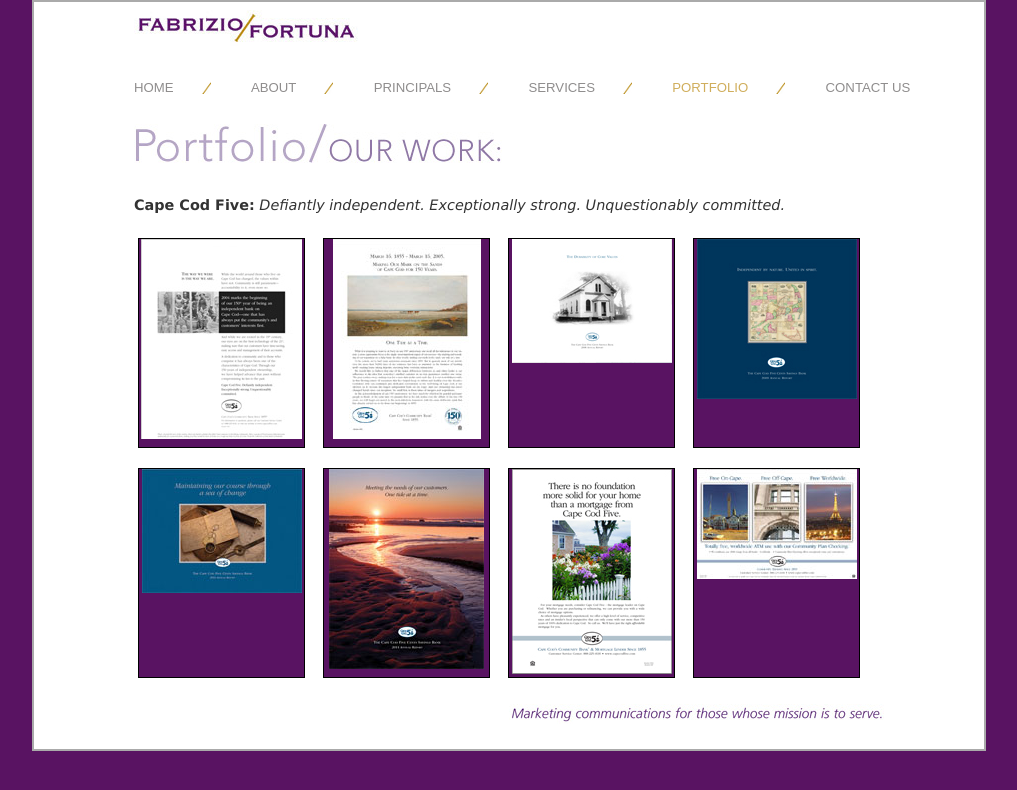
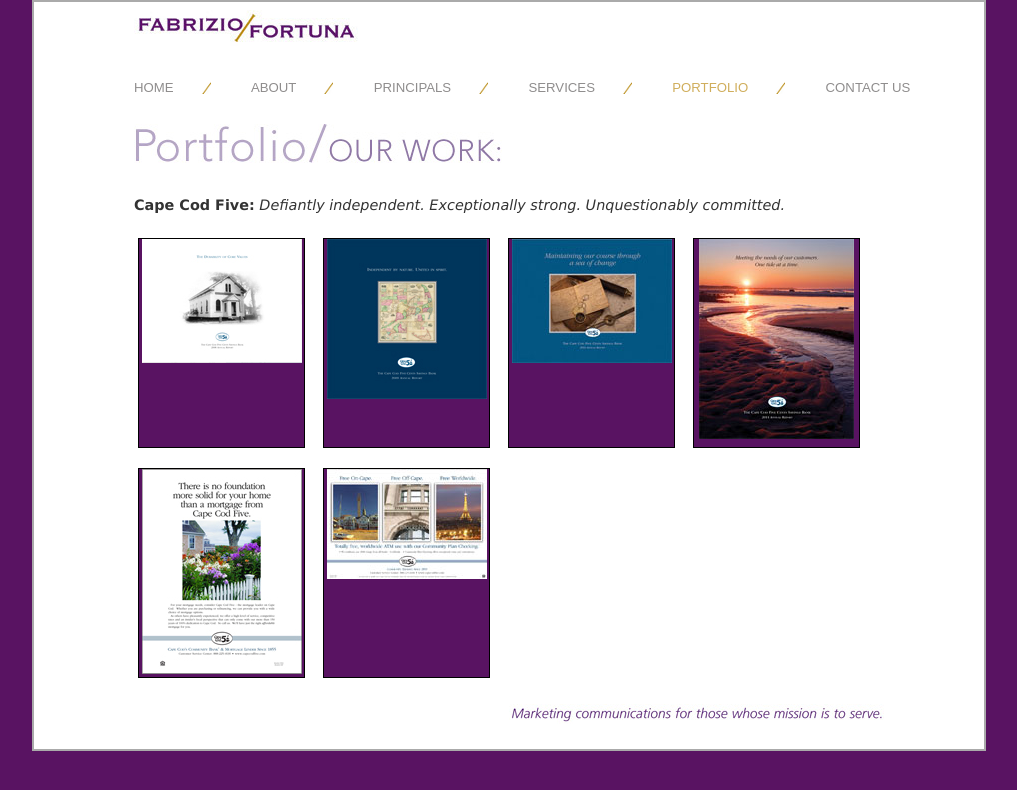
Before and after one commit to cp2boston/fabfor, a plain HTML site: page portfolio-our-work-cc5.html in a window 1280 px wide. Shown: the whole page, without its empty margins (131-1148 px from the left). Drawn offline with Linux system fonts and the light colour scheme.

Commit message:
Cape Cod 5
- Removed first two images
- Relocated first two, second row to first row, last two

```diff
--- a/portfolio-our-work-cc5.html
+++ b/portfolio-our-work-cc5.html
@@ -33,13 +33,11 @@
 		<div class="title span-19 prepend-3"><img src="img/Port_ourwork.jpg" alt="Portfolio-Our Work"></div>
 		<div class="span-19 prepend-3"><p><strong>Cape Cod Five:</strong> <em>Defiantly independent. Exceptionally strong. Unquestionably committed.</em></p></div>
 		<div class="span-19 prepend-3">
-			<div class="span-4"><a href="img/cc5/CC5_1.jpg" rel="lightbox"><div class="box-block"><img class="centered" src="img/cc5/CC5_1thmb.jpg" alt=""></div></a></div>
-			<div class="span-4"><a href="img/cc5/CC5_2.jpg" rel="lightbox"><div class="box-block"><img class="centered" src="img/cc5/CC5_2thmb.jpg" alt=""></div></a></div>
 			<div class="span-4"><a href="img/cc5/CC5_3.jpg" rel="lightbox"><div class="box-block"><img class="centered" src="img/cc5/CC5_3thmb.jpg" alt=""></div></a></div>
-			<div class="span-4 last"><a href="img/cc5/CC5_4.jpg" rel="lightbox"><div class="box-block"><img class="centered" src="img/cc5/CC5_4thmb.jpg" alt=""></div></a></div>
+			<div class="span-4"><a href="img/cc5/CC5_4.jpg" rel="lightbox"><div class="box-block"><img class="centered" src="img/cc5/CC5_4thmb.jpg" alt=""></div></a></div>
+			<div class="span-4"><a href="img/cc5/CC5_5.jpg" rel="lightbox"><div class="box-block"><img class="centered" src="img/cc5/CC5_5thmb.jpg" alt=""></div></a></div>
+			<div class="span-4 last"><a href="img/cc5/CC5_6.jpg" rel="lightbox"><div class="box-block"><img class="centered" src="img/cc5/CC5_6thmb.jpg" alt=""></div></a></div>
 			<div class="horizontal-divide span-19 prepend-3">&nbsp;</div>
-			<div class="span-4"><a href="img/cc5/CC5_5.jpg" rel="lightbox"><div class="box-block"><img class="centered" src="img/cc5/CC5_5thmb.jpg" alt=""></div></a></div>
-			<div class="span-4"><a href="img/cc5/CC5_6.jpg" rel="lightbox"><div class="box-block"><img class="centered" src="img/cc5/CC5_6thmb.jpg" alt=""></div></a></div>
 			<div class="span-4"><a href="img/cc5/CC5_7.jpg" rel="lightbox"><div class="box-block"><img class="centered" src="img/cc5/CC5_7thmb.jpg" alt=""></div></a></div>
 			<div class="span-4 last"><a href="img/cc5/CC5_8.jpg" rel="lightbox"><div class="box-block"><img class="centered" src="img/cc5/CC5_8thmb.jpg" alt=""></div></a></div>
 		</div>
```
